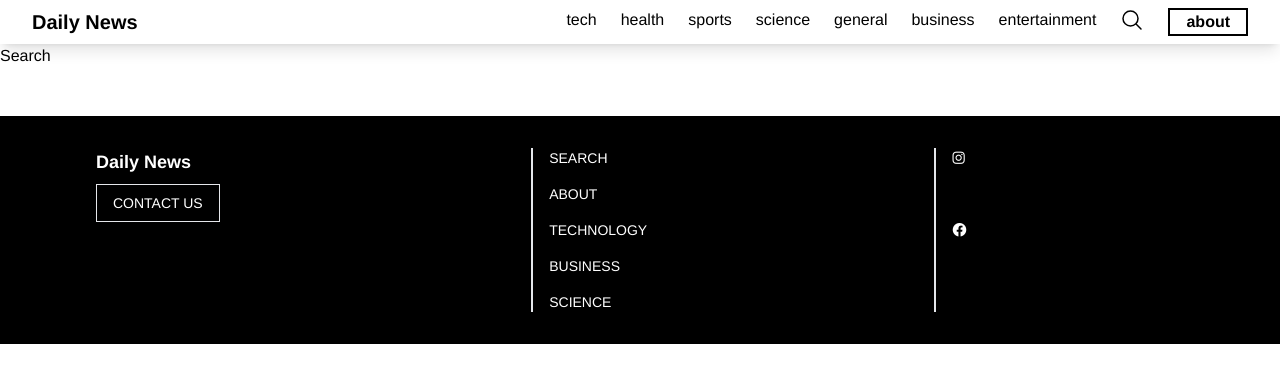
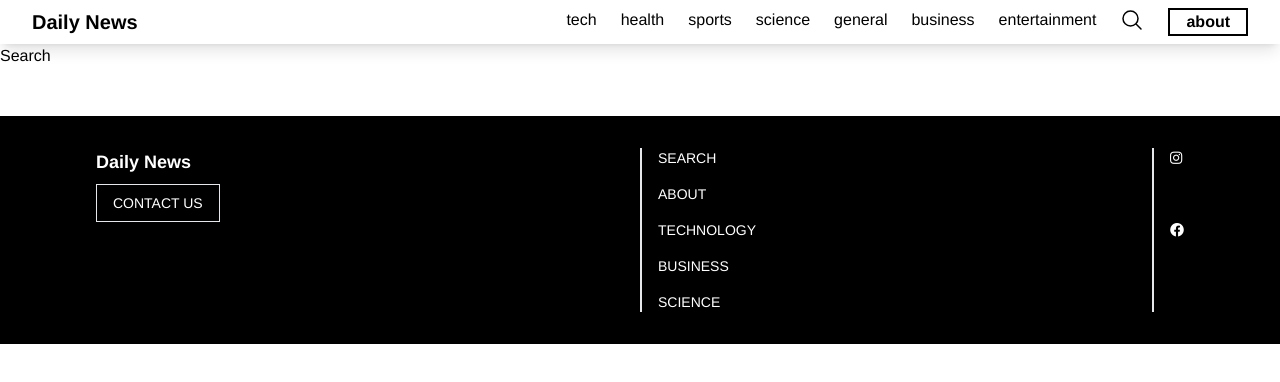
Before and after one commit to the-man2004/news-app, a Vue app: page /search in a window 1280 px wide. Shown: the top 382 px of the page. Built offline with nearby package versions, Linux system fonts and the light colour scheme.

Commit message:
Fixed spacing issue in footer.

```diff
--- a/src/components/footer/TheFooter.vue
+++ b/src/components/footer/TheFooter.vue
@@ -1,7 +1,7 @@
 <template>
   <div class="bg-black text-white mt-12 mt:pt-20">
     <div
-      class="max-w-6xl mx-auto text-xs p-4 md:grid md:grid-cols-5 md:text-sm md:p-8"
+      class="max-w-6xl mx-auto text-xs p-4 md:grid md:grid-cols-4 md:text-sm md:p-8"
     >
       <div class="mb-8 text-center md:mb-0 md:col-span-2 md:text-left">
         <router-link to="/technology" class="block text-lg font-bold"
```
